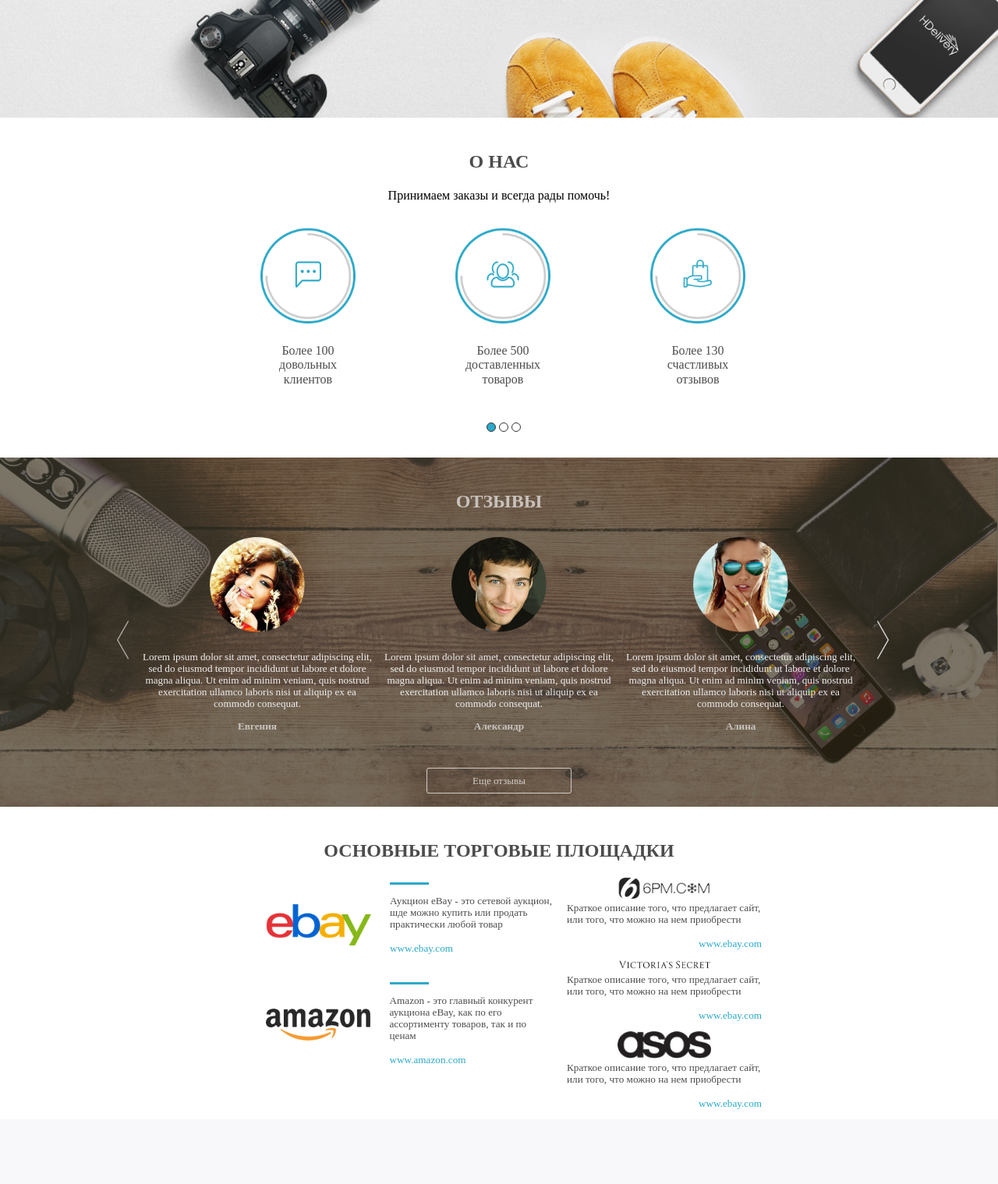
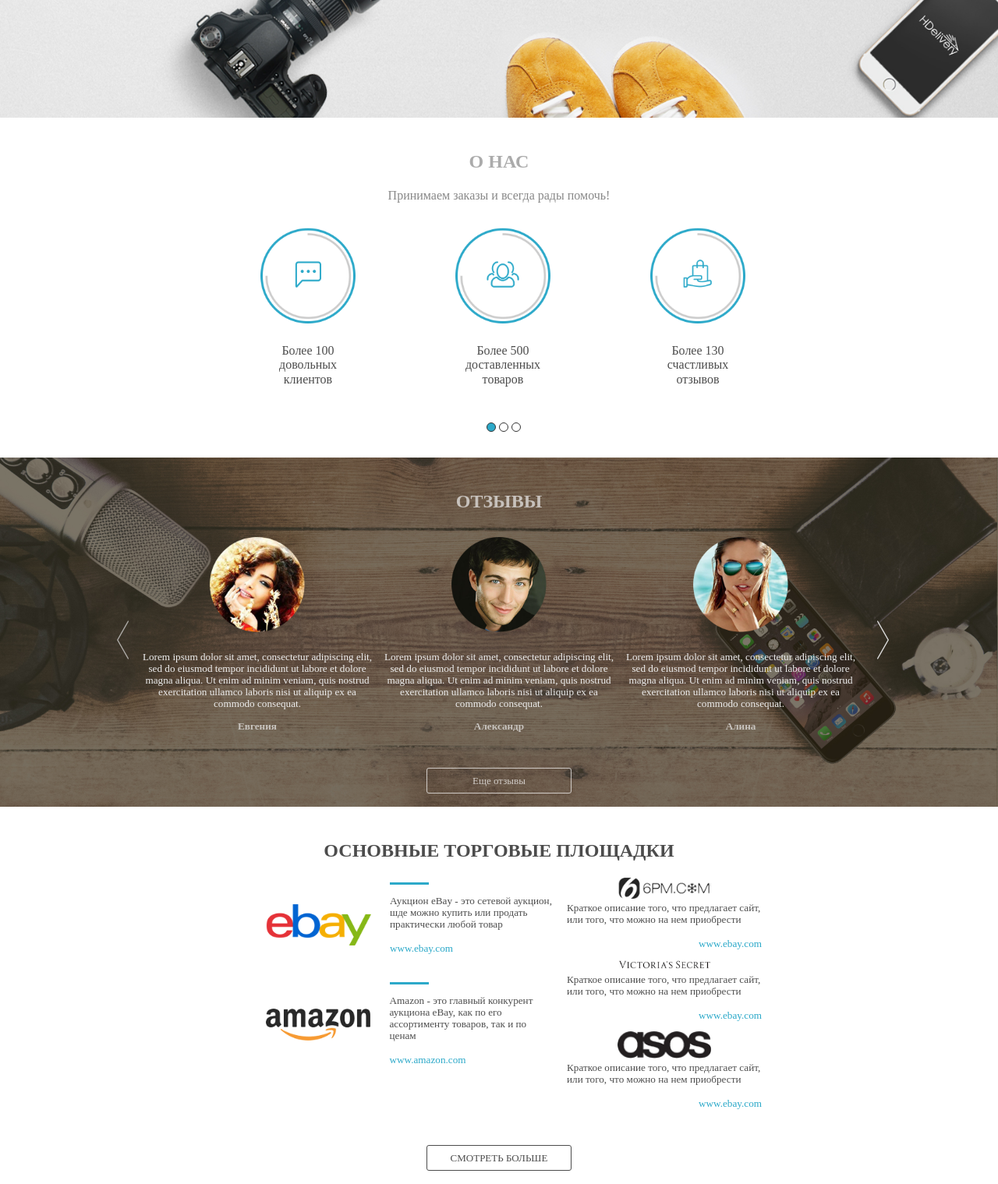
Before and after one commit to tony-blackie/h-delivery, a PHP site: page / in a window 1280 px wide. Shown: the part 649-2168 px from the top of the page at 78% size. Before the commit the page ends 2072 px from the top, so only its background shows below. Run offline with PHP 8.4, Linux system fonts and the light colour scheme; some libraries are stand-ins or nearby versions; some web fonts are replaced.

Commit message:
Added fonts

```diff
--- a/index.css
+++ b/index.css
@@ -4,6 +4,12 @@
 @media screen and (min-width: 1500px) {
   html {
     font-size: 19px; } }
+@font-face {
+  font-family: openSansRegular;
+  src: url(font/OpenSans-Regular.ttf); }
+@font-face {
+  font-family: openSansLight;
+  src: url(font/OpenSans-Light.ttf); }
 .landing {
   width: 100%;
   background-image: url(img/background_landing2_01.jpg);
@@ -55,13 +61,14 @@
     margin-left: 0.4902%; }
 
 .nav {
+  font-family: openSansRegular;
   display: inline-block;
   margin-top: 32px;
   margin-left: 0.97425%;
   vertical-align: top; }
   .nav__menu {
     margin: 0;
-    font-family: "PT SANS";
+    font-family: openSansRegular;
     font-size: 1rem;
     opacity: 0.9; }
   .nav__menu-item {
@@ -86,12 +93,13 @@
   transform: translateY(-50%); }
 
 .title {
+  font-family: openSansRegular;
   text-align: center; }
   .title__header {
     margin-top: 58px;
     margin-left: 0.41754%;
     text-align: center;
-    font-family: "PT SANS";
+    font-family: openSansRegular;
     font-weight: normal;
     font-size: 2.5rem;
     color: #000;
@@ -130,7 +138,7 @@
   text-align: center;
   margin-top: 39px;
   padding: 0;
-  font-family: "PT SANS"; }
+  font-family: openSansRegular; }
   .landing-icons__item {
     display: inline-block;
     text-align: center;
@@ -157,23 +165,27 @@
     width: 36%;
     vertical-align: middle; }
   .landing-icons__text {
+    font-family: openSansRegular;
     font-size: 1rem;
     color: #000;
     opacity: 0.7; }
 
 .about-us {
+  font-family: openSansRegular;
   width: 100%;
   display: inline-block;
   text-align: center;
   -webkit-transform-style: preserve-3d;
   -moz-transform-style: preserve-3d;
-  transform-style: preserve-3d; }
+  transform-style: preserve-3d;
+  color: #000; }
   .about-us__wrapper {
     text-align: center;
     position: relative; }
   .about-us__header {
-    font-family: "PT SANS";
-    margin: 43px 0 0 0; }
+    font-family: openSansLight;
+    margin: 43px 0 0 0;
+    color: #888; }
   .about-us__title {
     opacity: 0.7; }
   .about-us__icon-list {
@@ -205,6 +217,7 @@
     background-color: #2ca9c9; }
 
 .comments {
+  font-family: openSansRegular;
   width: 100%;
   display: inline-block;
   background-image: url("img/comments_background.jpg");
@@ -218,7 +231,7 @@
     text-align: center;
     position: relative; }
   .comments__header {
-    font-family: "PT SANS";
+    font-family: openSansRegular;
     margin: 43px 0 0 0; }
   .comments__title {
     opacity: 0.7; }
@@ -304,6 +317,7 @@
     opacity: 0.7; }
 
 .trading-platforms {
+  font-family: openSansRegular;
   width: 100%;
   display: inline-block;
   text-align: center;
@@ -318,12 +332,32 @@
     width: 20%;
     vertical-align: top; }
   .trading-platforms__header {
-    font-family: "PT SANS";
+    font-family: openSansRegular;
     margin: 43px 0 0 0; }
   .trading-platforms__title {
     opacity: 0.7; }
+  .trading-platforms__button {
+    margin: 0 auto;
+    width: 186px;
+    height: 50px;
+    text-align: center; }
+  .trading-platforms__button-item {
+    display: block;
+    height: 31px;
+    border: 1px solid #000;
+    border-radius: 3px 3px;
+    text-align: center;
+    margin-top: 33px;
+    font-size: 0.8125rem;
+    line-height: 31px;
+    text-decoration: none;
+    color: #000;
+    opacity: 0.7; }
+    .trading-platforms__button-item:hover {
+      background-color: #2ca9c9; }
 
 .horizontal-column {
+  font-family: openSansRegular;
   display: inline-block;
   width: 420px;
   vertical-align: top; }
--- a/index.html
+++ b/index.html
@@ -269,7 +269,11 @@
 			</figure>
 		</div>
 	</div>
+	<div class="trading-platforms__button">
+		<a class="trading-platforms__button-item" href="">СМОТРЕТЬ БОЛЬШЕ</a>
+	</div>
 </div>
+<div class="footer"></div>
 </div>
 </body>
 </html>
--- a/index.sass
+++ b/index.sass
@@ -4,6 +4,14 @@
 @media screen and (min-width: 1500px)
   html
     font-size: 19px
+
+@font-face
+  font-family: openSansRegular
+  src: url(font/OpenSans-Regular.ttf)
+@font-face
+  font-family: openSansLight
+  src: url(font/OpenSans-Light.ttf)
+
 
 .landing
   width: 100%
@@ -56,13 +64,14 @@
     margin-left: 0.490196078431% // 4px / 816px
 
 .nav
+  font-family: openSansRegular
   display: inline-block
   margin-top: 32px
   margin-left: 0.974251913709%
   vertical-align: top
   &__menu
     margin: 0
-    font-family: "PT SANS"
+    font-family: openSansRegular
     font-size: 1rem
     opacity: 0.9
   &__menu-item
@@ -87,12 +96,13 @@
   transform: translateY(-50%)
 
 .title
+  font-family: openSansRegular
   text-align: center
   &__header
     margin-top: 58px
     margin-left: 0.417536534447%
     text-align: center
-    font-family: "PT SANS"
+    font-family: openSansRegular
     font-weight: normal
     font-size: 2.5rem
     color: #000
@@ -129,7 +139,7 @@
   text-align: center
   margin-top: 39px
   padding: 0
-  font-family: "PT SANS"
+  font-family: openSansRegular
   &__item
     display: inline-block
     text-align: center
@@ -156,22 +166,26 @@
     width: 36%
     vertical-align: middle
   &__text
+    font-family: openSansRegular
     font-size: 1rem
     color: #000
     opacity: 0.7
 .about-us
+  font-family: openSansRegular
   width: 100%
   display: inline-block
   text-align: center
   -webkit-transform-style: preserve-3d
   -moz-transform-style: preserve-3d
   transform-style: preserve-3d
+  color: #000
   &__wrapper
     text-align: center
     position: relative
   &__header
-    font-family: "PT SANS"
+    font-family: openSansLight
     margin: 43px 0 0 0
+    color: #888
   &__title
     opacity: 0.7
   &__icon-list
@@ -203,6 +217,7 @@
     background-color: #2ca9c9
 
 .comments
+  font-family: openSansRegular
   width: 100%
   display: inline-block
   background-image: url('img/comments_background.jpg')
@@ -216,7 +231,7 @@
     text-align: center
     position: relative
   &__header
-    font-family: "PT SANS"
+    font-family: openSansRegular
     margin: 43px 0 0 0
   &__title
     opacity: 0.7
@@ -228,8 +243,6 @@
     display: block
     float: left
     width: 300px
-    //display: inline-block
-    //width: 16.83299%
     margin: 0
     padding: 0 10px 0 0
   &__img
@@ -304,6 +317,7 @@
     opacity: 0.70
 
 .trading-platforms
+  font-family: openSansRegular
   width: 100%
   display: inline-block
   text-align: center
@@ -318,12 +332,32 @@
     width: 20%
     vertical-align: top
   &__header
-    font-family: "PT SANS"
+    font-family: openSansRegular
     margin: 43px 0 0 0
   &__title
     opacity: 0.7
+  &__button
+    margin: 0 auto
+    width: 186px
+    height: 50px
+    text-align: center
+  &__button-item
+    display: block
+    height: 31px
+    border: 1px solid #000
+    border-radius: 3px 3px
+    text-align: center
+    margin-top: 33px
+    font-size: 0.8125rem
+    line-height: 31px
+    text-decoration: none
+    color: #000
+    opacity: 0.7
+    &:hover
+      background-color: #2ca9c9
 
 .horizontal-column
+  font-family: openSansRegular
   display: inline-block
   width: 420px
   vertical-align: top
```
Also changed, not shown: 1 other file.
